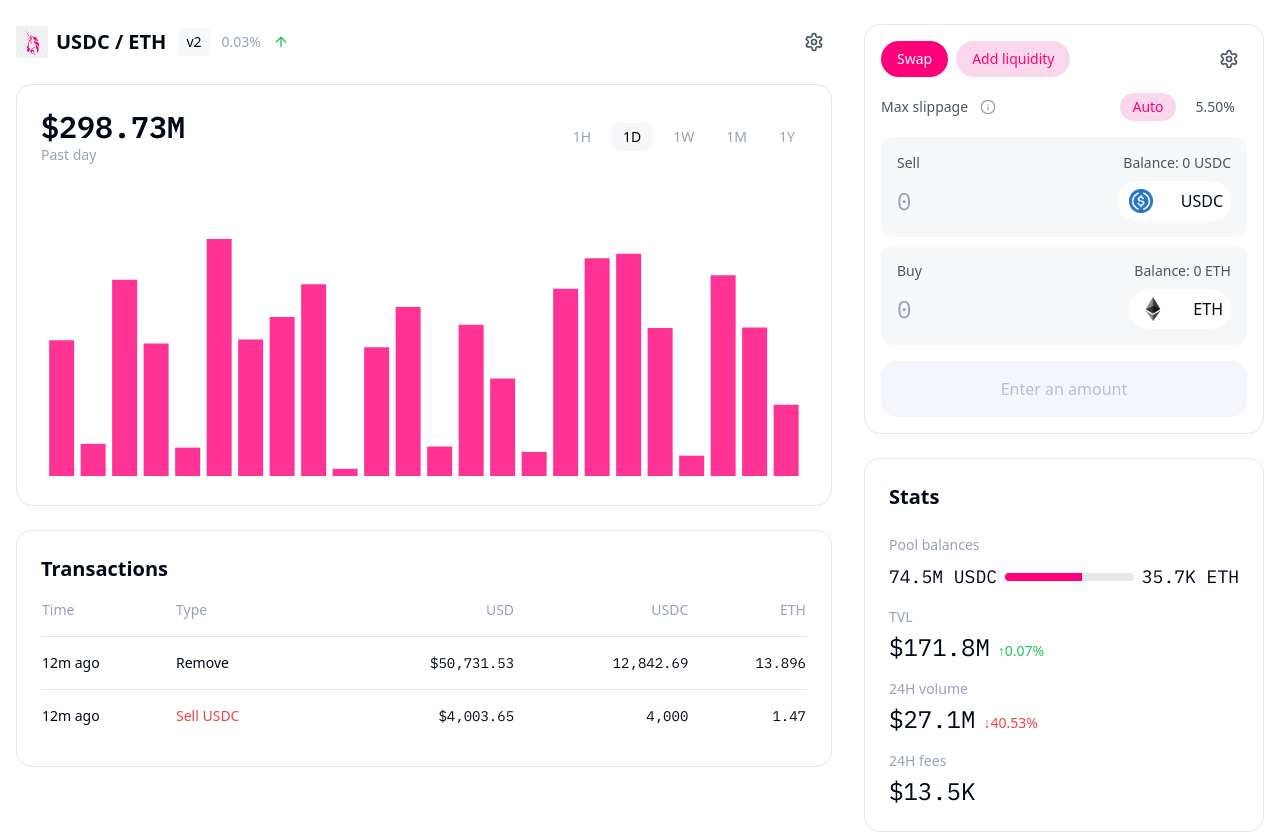
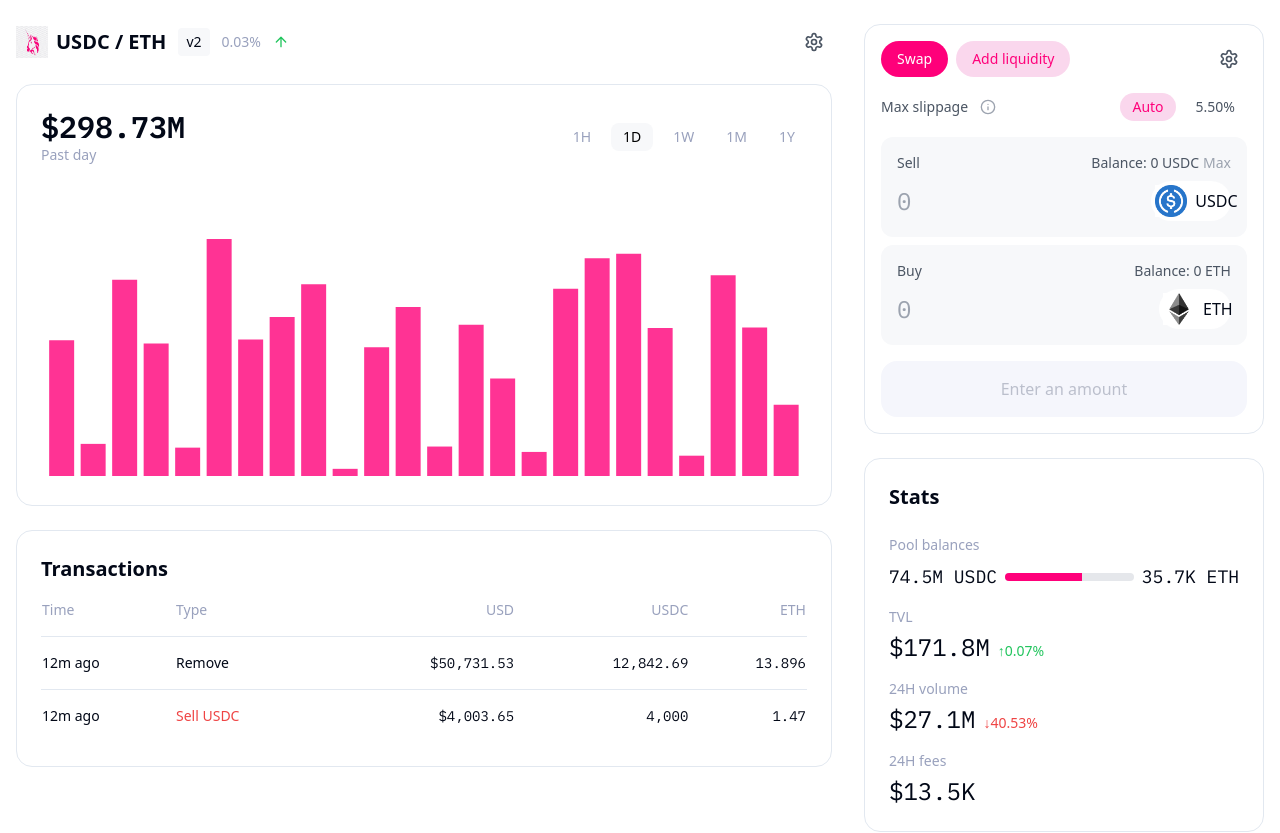
Before and after one commit to 256ks/clone-swappery-portfolio, a React (Vite) app: page / in a window 1280 px wide. Shown: the top 833 px of the page. Built offline with nearby package versions, Linux system fonts and the light colour scheme.

Commit message:
Refactor button styling
Improved styling of buttons to ensure proper logo and text alignment within their containers.

```diff
--- a/src/components/SwapInterface.tsx
+++ b/src/components/SwapInterface.tsx
@@ -85,7 +85,10 @@ const SwapInterface = () => {
         <div className="bg-uniswap-light-gray p-4 rounded-xl">
           <div className="flex justify-between mb-2">
             <span className="text-sm text-gray-600">Sell</span>
-            <span className="text-sm text-gray-600">Balance: 0 USDC</span>
+            <div className="flex items-center gap-1">
+              <span className="text-sm text-gray-600">Balance: 0 USDC</span>
+              <button className="text-sm text-gray-400 hover:text-gray-600">Max</button>
+            </div>
           </div>
           <div className="flex items-center gap-2">
             <input
@@ -95,9 +98,15 @@ const SwapInterface = () => {
               onChange={handleSellAmountChange}
               className="bg-transparent text-2xl font-mono outline-none w-full"
             />
-            <button className="flex items-center gap-2 bg-white rounded-full py-[8px] px-[12px]">
-              <img alt="USDC" src="/lovable-uploads/fa9d275c-8577-4f1e-8c40-8e5a04766cc9.png" className="w-6 h-6" />
-              <span className="px-[20px]">USDC</span>
+            <button className="flex items-center h-[40px] bg-white rounded-[20px] pr-4 hover:bg-gray-50 transition-colors">
+              <div className="flex items-center">
+                <img
+                  alt="USDC"
+                  src="/lovable-uploads/fa9d275c-8577-4f1e-8c40-8e5a04766cc9.png"
+                  className="w-[32px] h-[32px] ml-1"
+                />
+                <span className="ml-2 font-medium">USDC</span>
+              </div>
             </button>
           </div>
         </div>
@@ -115,9 +124,15 @@ const SwapInterface = () => {
               readOnly
               className="bg-transparent text-2xl font-mono outline-none w-full"
             />
-            <button className="flex items-center gap-2 bg-white py-2 rounded-full px-[12px]">
-              <img alt="ETH" className="w-6 h-6" src="/lovable-uploads/60b7bd4f-6029-47f8-acf8-ed922c1a50d4.png" />
-              <span className="py-0 mx-0 my-0 px-[20px]">ETH</span>
+            <button className="flex items-center h-[40px] bg-white rounded-[20px] pr-4 hover:bg-gray-50 transition-colors">
+              <div className="flex items-center">
+                <img
+                  alt="ETH"
+                  src="/lovable-uploads/60b7bd4f-6029-47f8-acf8-ed922c1a50d4.png"
+                  className="w-[32px] h-[32px] ml-1"
+                />
+                <span className="ml-2 font-medium">ETH</span>
+              </div>
             </button>
           </div>
         </div>
```
